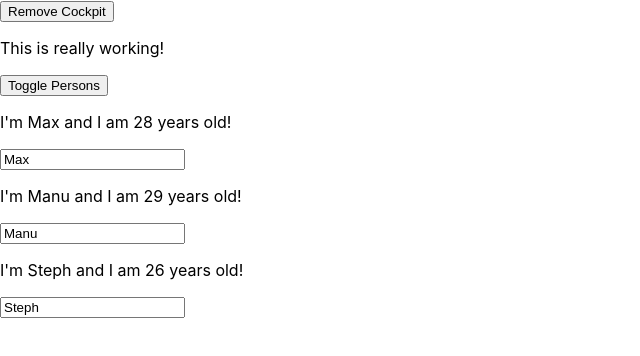
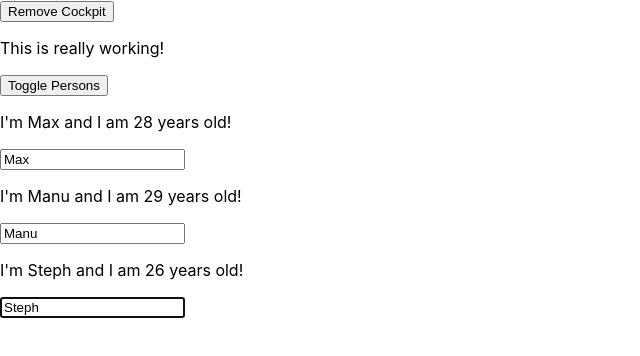
Before and after one commit to micah-rose/burger-builder-rematch, a React app: page / in a window 1280 px wide. Both pictures are taken after a click on the button "Toggle Persons". Shown: the top 356 px of the page, without its empty margins (0-640 px from the left). Built offline with nearby package versions, Linux system fonts and the light colour scheme.

Commit message:
Set up a reference for the input element in Person.

```diff
--- a/src/components/Persons/Person/Person.js
+++ b/src/components/Persons/Person/Person.js
@@ -5,6 +5,10 @@ import withClass from '../../../hoc/withClass';
 import PropTypes from 'prop-types';
 
 class Person extends Component {
+    componentDidMount(){
+        this.inputEl.focus();
+    }
+
   render(){
     console.log("PersonJS rendering...");
     return (
@@ -13,6 +17,8 @@ class Person extends Component {
                    I'm {this.props.name} and I am {this.props.age} years old!</p>
                  <p>{this.props.children}</p>
                  <input
+                   key="i3"
+                   ref={ (inputEl) => {this.inputEl = inputEl}}
                    type="text"
                    onChange={this.props.changed}
                    value={this.props.name} />
```
Lines whose indentation alone changed are shown as unchanged.
